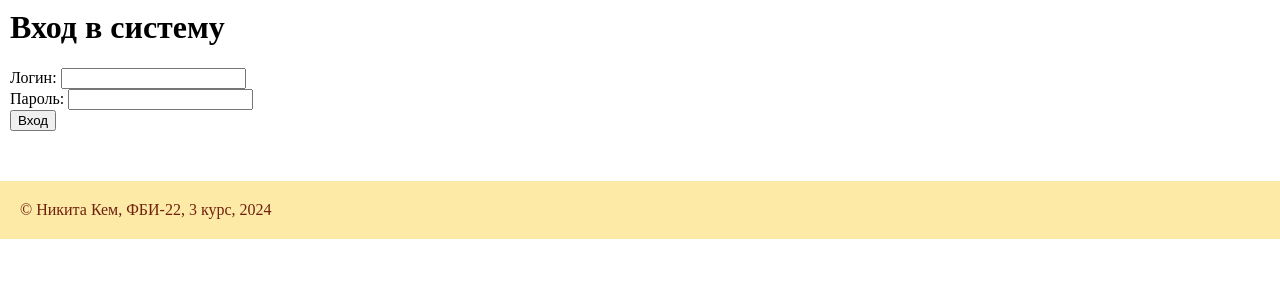
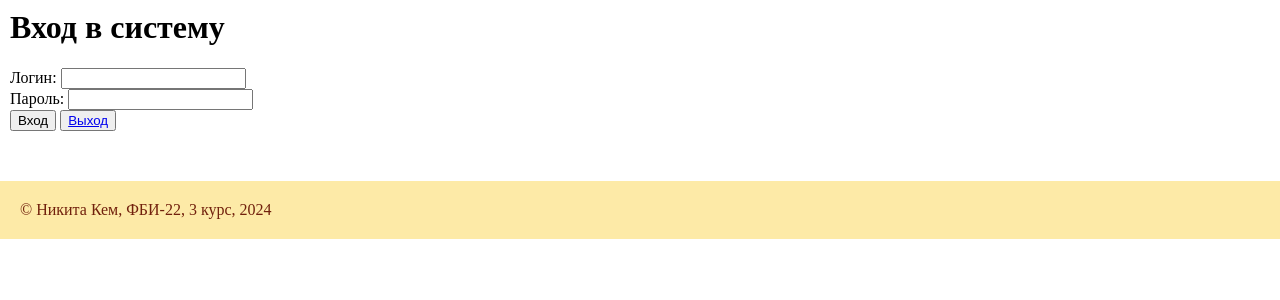
Before and after one commit to Kem-Nik/webprogramming-labs-2, a Flask app: page /lab8/login/ in a window 1280 px wide. Shown: the part 128-428 px from the top of the page. Run offline with Flask 3, Linux system fonts and the light colour scheme.

Commit message:
правки

```diff
--- a/templates/lab8/lab8.html
+++ b/templates/lab8/lab8.html
@@ -27,8 +27,7 @@
                 </div>
             </div>
             <div class="menu_name">
-                <!-- {{ login if login else 'Anonymous' }} -->
-                Anonymous
+                {{ login if login else 'Anonymous' }}
             </div>
         </div>
     </div>
--- a/templates/lab8/login.html
+++ b/templates/lab8/login.html
@@ -19,5 +19,8 @@
             <div style="color: red;">{{ error }}</div>
         {% endif %}
         <button type="submit">Вход</button>
+        <button>
+            <a href="{{ url_for('lab8.logout') }}">Выход</a>
+        </button>
     </form>
 {% endblock %}
```
